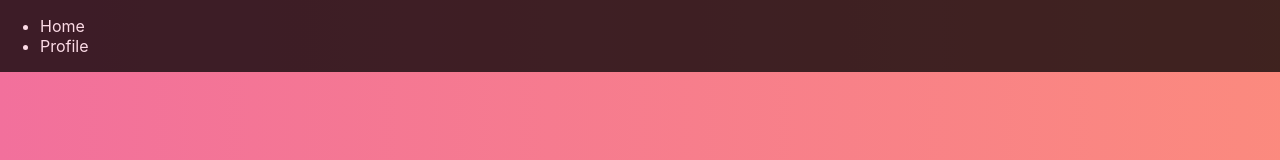
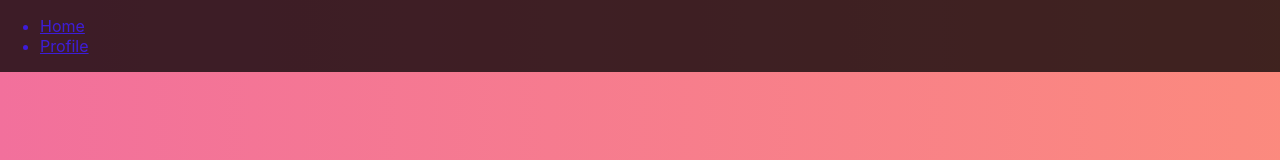
Before and after one commit to DanielMarzo/SwampHacks8, a React (Create React App) app: page / in a window 1280 px wide. Shown: the top 160 px of the page. Built offline with nearby package versions, Linux system fonts and the light colour scheme.

Commit message:
nav bar linking + failed css

```diff
--- a/package.json
+++ b/package.json
@@ -8,6 +8,8 @@
     "@testing-library/user-event": "^13.5.0",
     "react": "^17.0.2",
     "react-dom": "^17.0.2",
+    "react-router": "^6.2.1",
+    "react-router-dom": "^5.3.0",
     "react-scripts": "5.0.0",
     "typeface-poppins": "^1.1.13",
     "typeface-roboto": "^1.1.13",
--- a/src/App.js
+++ b/src/App.js
@@ -1,16 +1,35 @@
+import React from "react";
 import './App.css';
+import {
+  BrowserRouter as Router,
+  Switch,
+  Route,
+  Link
+} from "react-router-dom";
+import "./App.css";
 import NavigationBar from './components/NavigationBar';
 import Hero from "./components/Hero";
 
 
-function App() {
+const App = () => {
   return (
-    <div className="App">
-        {/* <img src={logo} className="App-logo" alt="logo" /> */}
+    <Router>
       <NavigationBar />
-      <Hero />
-    </div>
+
+      <Switch>
+        <Route path="/profile">
+          <h1>Welcome!</h1>
+        </Route>
+
+        <Route path="/">
+          <div className="App">
+            {/* <img src={logo} className="App-logo" alt="logo" /> */}
+            <Hero />
+          </div>
+        </Route>
+      </Switch>
+    </Router>
   );
-}
+};
 //Hello everyone this is a test comment
 export default App;
--- a/src/components/NavigationBar/NavigationBar.css
+++ b/src/components/NavigationBar/NavigationBar.css
@@ -6,3 +6,7 @@
     position: fixed;
     top: 0;
 };
+
+a {
+    color: white;
+}
--- a/src/components/NavigationBar/NavigationBar.js
+++ b/src/components/NavigationBar/NavigationBar.js
@@ -1,13 +1,21 @@
 import React from "react";
+import { Link } from "react-router-dom";
 import "./NavigationBar.css";
 
-const NavigationBar = ( ) => {
+const NavigationBar = () => {
   return (
     <header className="NavigationBar">
       <nav>
         <ul>
+
+          <Link to="/">
             <li>Home</li>
+          </Link>
+
+          <Link to="/profile">
             <li>Profile</li>
+          </Link>
+
         </ul>
       </nav>
     </header>
```
Also changed, not shown: 1 other file (tests, documents, lock files or other folders). Lines whose indentation alone changed are shown as unchanged.
